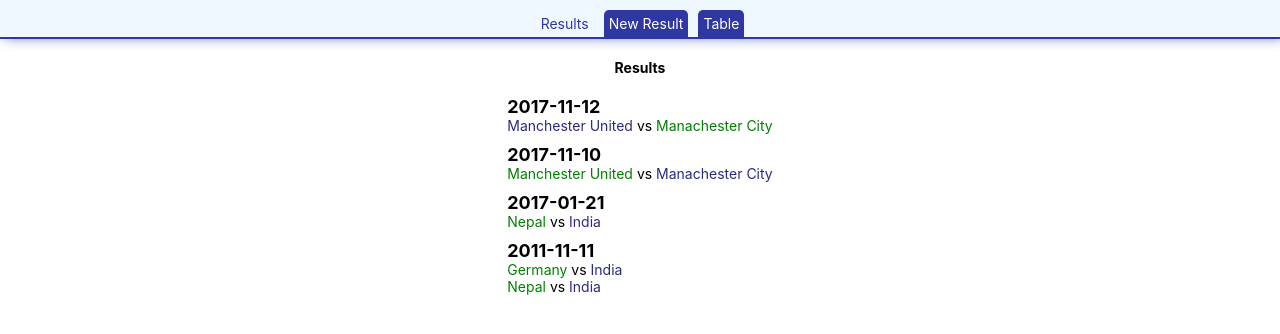
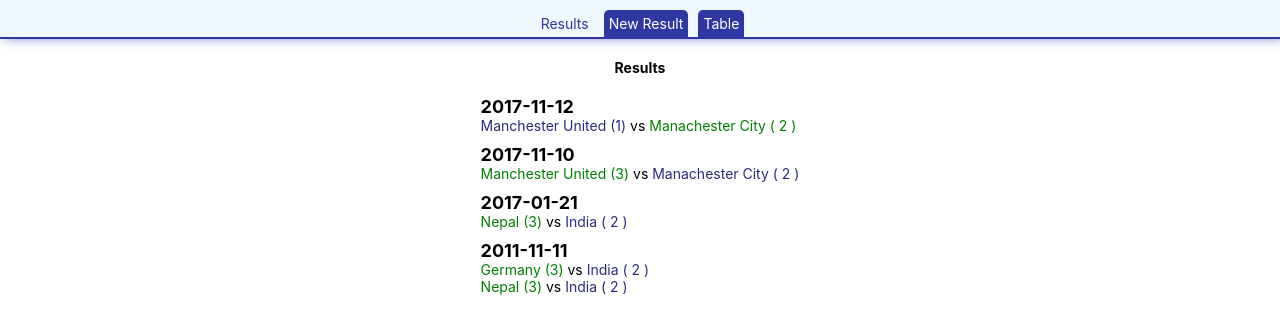
Before and after one commit to subashcs/matches, an Angular app: page / in a window 1280 px wide. Shown: the top 334 px of the page. Built offline with nearby package versions, Linux system fonts and the light colour scheme.

Commit message:
feat: show score with match teams

```diff
--- a/src/app/shared/match-detail/match-detail.component.html
+++ b/src/app/shared/match-detail/match-detail.component.html
@@ -1,5 +1,5 @@
 <div class="match-detail">
  <div class="teams">
-  <a [routerLink]="routerLinkA" [ngClass]="{'winner':match.teamA.score > match.teamB.score }">{{match?.teamA?.name}}</a> vs <a [routerLink]="routerLinkB" [ngClass]="{'winner':match.teamA.score < match.teamB.score }"> {{match?.teamB?.name}}</a>
+  <a [routerLink]="routerLinkA" [ngClass]="{'winner':match.teamA.score > match.teamB.score }">{{match.teamA.name}}  ({{match.teamA.score}})</a> vs <a [routerLink]="routerLinkB" [ngClass]="{'winner':match.teamA.score < match.teamB.score }"> {{match.teamB.name}}  (  {{match.teamB.score}}  )</a>
  </div>
 </div>
```
